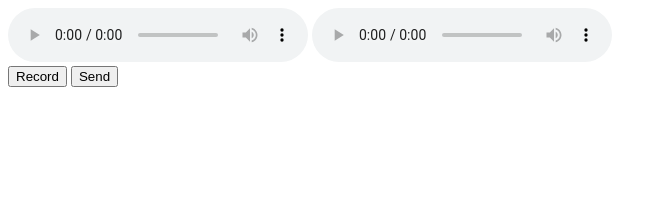
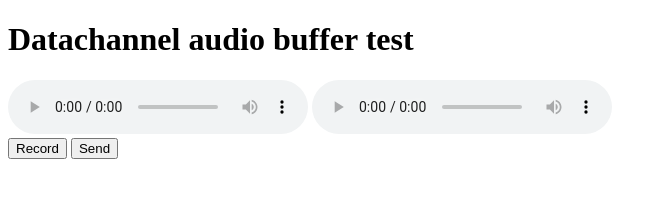
Before and after one commit to hungqt/webrtc-sandbox, a website: page PeerAudio/index.html in a window 1280 px wide. Shown: the whole page, without its empty margins (0-666 px from the left). Drawn offline with nearby package versions, Linux system fonts and the light colour scheme; no server answers.

Commit message:
added h1 title to html

```diff
--- a/PeerAudio/index.html
+++ b/PeerAudio/index.html
@@ -6,6 +6,8 @@
 </head>
 
 <body>
+
+  <h1> Datachannel audio buffer test </h1>
 
   <div id="audio">
     <audio id="localAudio" controls autoplay></audio>
```
